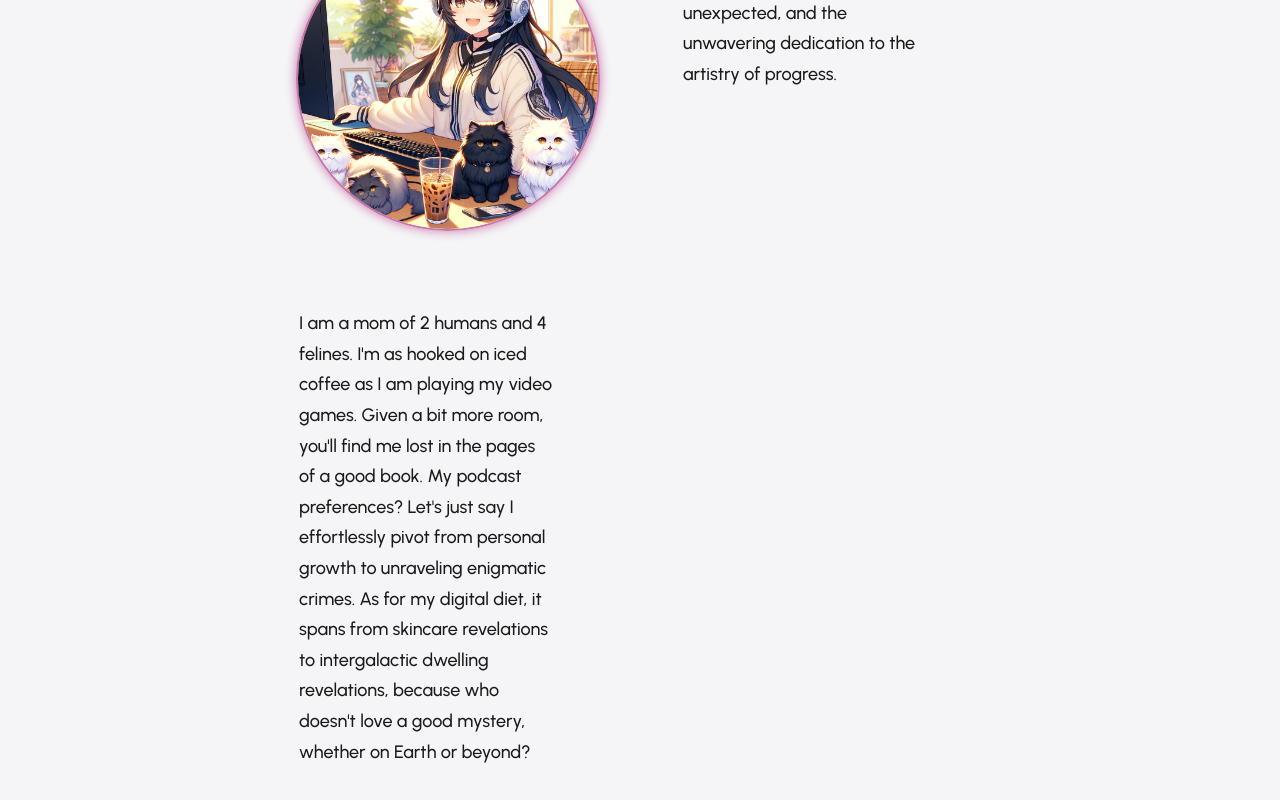
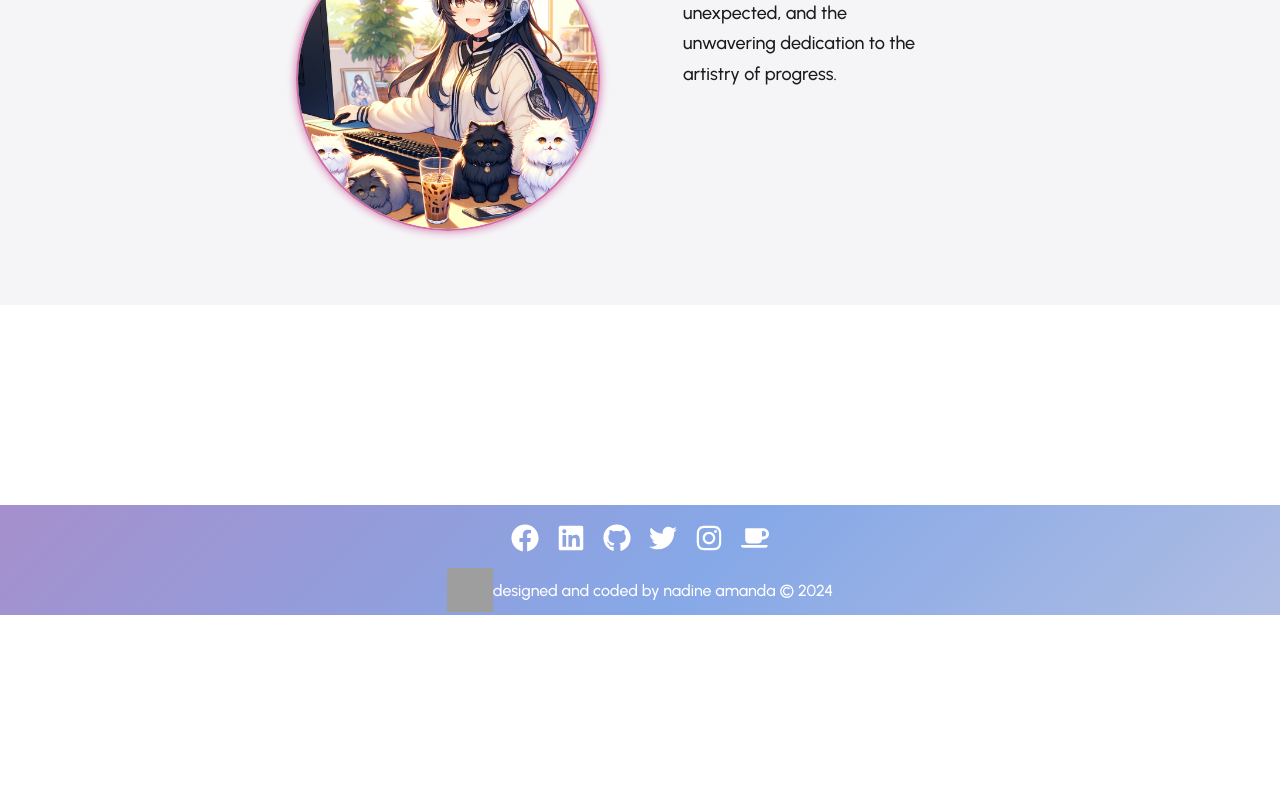
Before and after one commit to nadin3amanda/nadine-portfolio, a React (Create React App) app: page /about in a window 1280 px wide. Shown: the part 1910-2710 px from the top of the page. After the commit the page ends 2526 px from the top, so only its background shows below. Built offline with nearby package versions, Linux system fonts and the light colour scheme; grey boxes are pictures that could not be loaded; a web font is replaced by a local one.

Commit message:
deleted columninfo

```diff
--- a/src/pages/About.js
+++ b/src/pages/About.js
@@ -137,15 +137,6 @@ export default function About() {
               alt="Personal"
               style={{ marginTop: "50px", marginBottom: "50px" }}
             />
-            <ColumnInfo>
-              I am a mom of 2 humans and 4 felines. I'm as hooked on iced coffee
-              as I am playing my video games. Given a bit more room, you'll find
-              me lost in the pages of a good book. My podcast preferences? Let's
-              just say I effortlessly pivot from personal growth to unraveling
-              enigmatic crimes. As for my digital diet, it spans from skincare
-              revelations to intergalactic dwelling revelations, because who
-              doesn't love a good mystery, whether on Earth or beyond?
-            </ColumnInfo>
           </InfoContainer>
         </Column>
         <Column>
```
